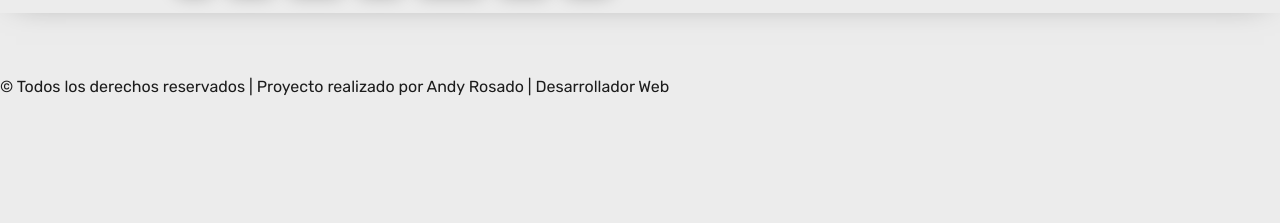
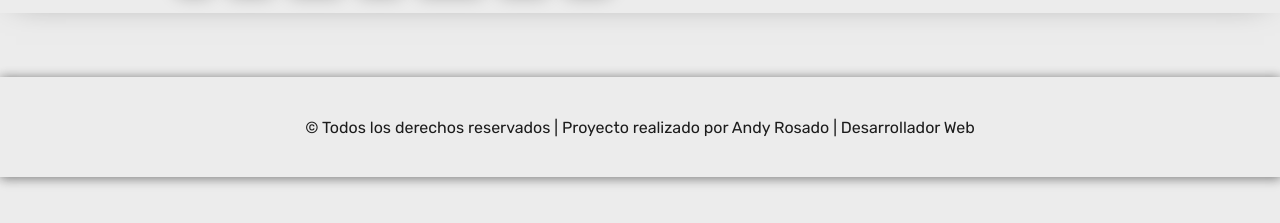
Before and after one commit to andyRS/ProyectoPokedexAPI, a plain HTML site: page index.html in a window 1280 px wide. Shown: the part 141-364 px from the top of the page. Drawn offline with Linux system fonts and the light colour scheme; no server answers.

Commit message:
Update main.css

```diff
--- a/css/main.css
+++ b/css/main.css
@@ -220,6 +220,16 @@ main{
     border-radius: 100vmax;
 }
 
+.footer{
+    display: flex;
+    align-items: center;
+    justify-content: center;
+    width: 100%;
+    height: 100px;
+    background-color: var(--clr-gray);
+    box-shadow: 0px 0px 10px rgba(0, 0, 0, .25),  1px 2px 11px rgba(0, 0, 0, .30);
+}
+/* Fin Estilos /
 
 
 
```
